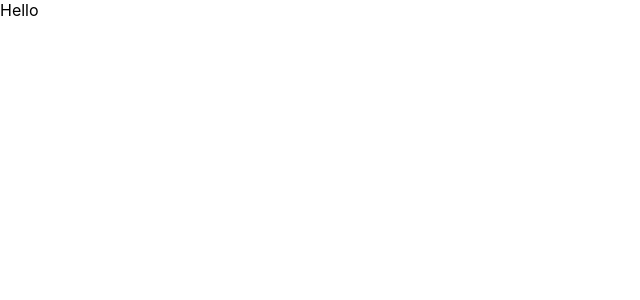
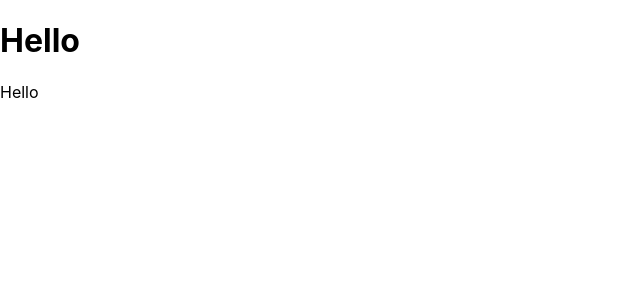
Before and after one commit to vasKenobi/shopReact, a React (Create React App) app: page / in a window 1280 px wide. Shown: the top 300 px of the page, without its empty margins (0-640 px from the left). Built offline with nearby package versions, Linux system fonts and the light colour scheme.

Commit message:
code at multiple different rows

```diff
--- a/src/App.js
+++ b/src/App.js
@@ -1,7 +1,13 @@
 import React from 'react';
 
 function App(){
-	return "Hello"
+	return (
+    <div>
+      <h1>Hello</h1>
+      <p>Hello</p>
+    </div>
+    )
+
 }
 
 
```
